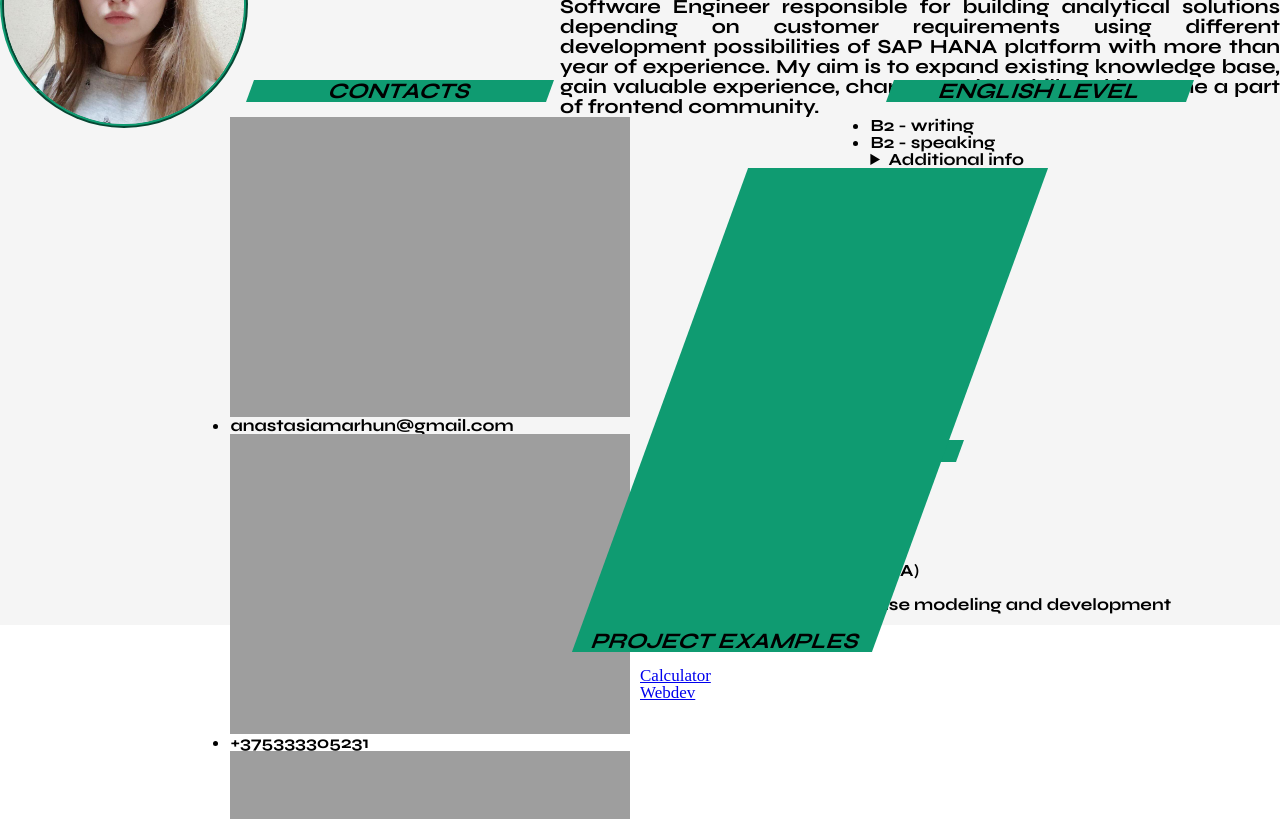
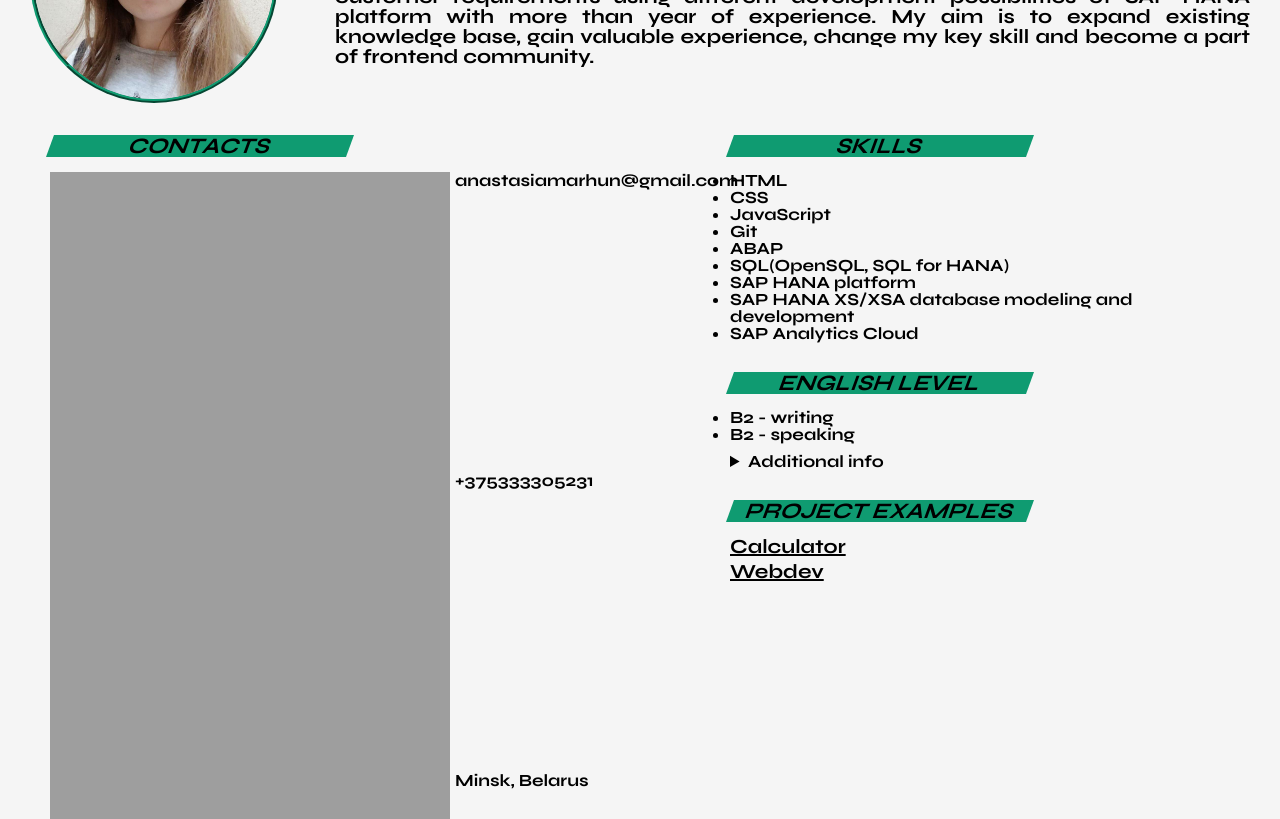
Before and after one commit to NugramN/rsschool-cv, a plain HTML site: page index.html in a window 1280 px wide. Shown: the part 175-994 px from the top of the page. Drawn offline with nearby package versions, Linux system fonts and the light colour scheme.

Commit message:
feat: add modifications

```diff
--- a/style.css
+++ b/style.css
@@ -1,8 +1,16 @@
 .wrapper {
-    height: 100vh;
     background-color: whitesmoke;
-    background-size: cover;
-    padding: 0 10;
+   background-size: cover;
+    padding-left:30px;
+    padding-right: 30px;
+    padding-top:30px;
+    max-width:1300px;
+    margin-left: auto;
+    margin-right: auto;
+}
+
+body {
+    background-color:  rgb(15, 155, 113);
 }
 
 img {
@@ -17,37 +25,44 @@ img {
 }
 
 header {
-    height: 250px;
-    padding-top: 5px;
+    min-height: 260px;
 }
 
 .name {
-    font-size: 50px;
+    font-size: 45px;
+    font-family: "Syne", sans-serif;
 }
 
 h1 {
-    width: 220px;
     margin: 30;
     text-align: center;
-    font-family: 'Syne', sans-serif;
+    font-family: "Syne", sans-serif;
     font-size: 25px;
 }
 
 h2 {
-    font-family: 'Syne', sans-serif;
+    font-family: "Syne", sans-serif;
     font-size: 22px;
     margin-bottom: 15px;
     text-align: center;
     transform: skew(-20deg);
     background: rgb(15, 155, 113);
     width: 300px;
-    margin-left: 20px;
+}
+
+.courses {
+    margin-top: 20px;
+    margin-bottom: 10px;
+    transform: skew(-20deg);
+    background: rgb(15, 155, 113);
+    width: 100px;
 }
 
 h3 {
-    font-family: 'Syne', sans-serif;
+    font-family: "Syne", sans-serif;
     font-size: 20px;
     margin-left: 30px;
+    margin-bottom: 10px;
 }
 
 ul {
@@ -56,101 +71,147 @@ ul {
     font-size: 17px;
 }
 
+.examples-list {
+    list-style-type: none;
+    font-family: "Syne", sans-serif;
+    font-size: 20px;
+    display: flex;
+    flex-direction: column;
+    max-width: 200px;
+    row-gap: 5px;
 
-
+}
 .mail {
-    content: url('https://api.iconify.design/foundation:mail.svg?height=24');
+    content: url("https://api.iconify.design/foundation:mail.svg?height=24");
     vertical-align: -0.125em;
 }
 
 .educontacts {
-    padding: 20 0;
-    width: 50%;
-    height: 360px;
-    float: left;
+    max-width: 600px;
+    display: flex;
+    flex-direction: column;
+    row-gap: 30px;
 }
 
 .contacts {
-    font-family: 'Syne', sans-serif;
+    font-family: "Syne", sans-serif;
     font-size: 17px;
-    float: left;
-    position: relative;
-    width: 100%;
     margin: 0 0 20 0;
 }
 
+.contacts-item {
+    display: flex;
+    flex-direction: row;
+    column-gap: 5px;
+}
+
 .education {
-    width: 100%;
-    font-family: 'Syne', sans-serif;
+  display: flex;
+  flex-direction: column;
+    font-family: "Syne", sans-serif;
     font-size: 17px;
     margin: 0;
-    display: inline-block;
+
+
 }
 
-.english {
-    font-family: 'Syne', sans-serif;
+.english,
+.examples {
+    font-family: "Syne", sans-serif;
     font-size: 17px;
     padding: 0 0 10 0;
     text-align: justify;
-    display: inline-block;
+    display: flex;
+    flex-direction: column;
+}
+
+a {
+    /* //text-decoration: none; */
+    color:black;
 }
 
 .skills {
-    font-family: 'Syne', sans-serif;
+    font-family: "Syne", sans-serif;
     font-size: 17px;
-    margin: 0 0 10 0;
-    float: left;
+    display: flex;
+    flex-direction: column;
     width: 100%;
 }
 
+h1 {
+    display: none;
+}
+
+.education-header {
+    display: flex;
+
+    flex-direction: row;
+    justify-content: space-between;
+}
+
+.bsuir {
+    margin-left: 0;
+}
+
 .skill-eng {
-    margin-left: 50%;
-    padding: 20 0;
-    width: 50%;
-    height: 360px;
+    display: flex;
+    flex-direction: column;
+    row-gap: 30px;
+    max-width: 500px;
+}
+
+.content {
+    display: flex;
+    padding: 20px;
+    margin: auto;
+    justify-content: space-between;
 }
 
 .phone {
-    content: url('https://api.iconify.design/eva:phone-outline.svg?height=24');
+    content: url("https://api.iconify.design/eva:phone-outline.svg?height=24");
     vertical-align: -0.125em;
 }
 
 .location {
-    content: url('https://api.iconify.design/ic:baseline-location-on.svg?height=24');
+    content: url("https://api.iconify.design/ic:baseline-location-on.svg?height=24");
     vertical-align: -0.125em;
 }
 
 .linked {
-    content: url('https://api.iconify.design/ant-design:linkedin-filled.svg?height=24');
+    content: url("https://api.iconify.design/ant-design:linkedin-filled.svg?height=24");
     vertical-align: -0.125em;
 }
 
-.ul-style {
+.list {
     list-style-type: disc;
     margin: 10 30 15 30;
 }
 
 .experience {
-    font-family: 'Syne', sans-serif;
+    font-family: "Syne", sans-serif;
     font-size: 17px;
 }
 
 .edu-text {
     text-align: justify;
     margin: 10 30 20 0;
-    font-family: 'Syne', sans-serif;
+    font-family: "Syne", sans-serif;
 }
 
 .summary {
     margin-left: 25%;
     padding-top: 30px;
-    font-family: 'Syne', sans-serif;
+    font-family: "Syne", sans-serif;
     font-size: 20px;
+    display: flex;
+    flex-direction: column;
 }
 
 .summary-text {
-    margin-left: 25%;
-    margin: 10 30 40 30;
-    font-family: 'Syne', sans-serif;
+    font-family: "Syne", sans-serif;
     text-align: justify;
 }
+
+summary {
+    margin-top: 10px;
+}
```
